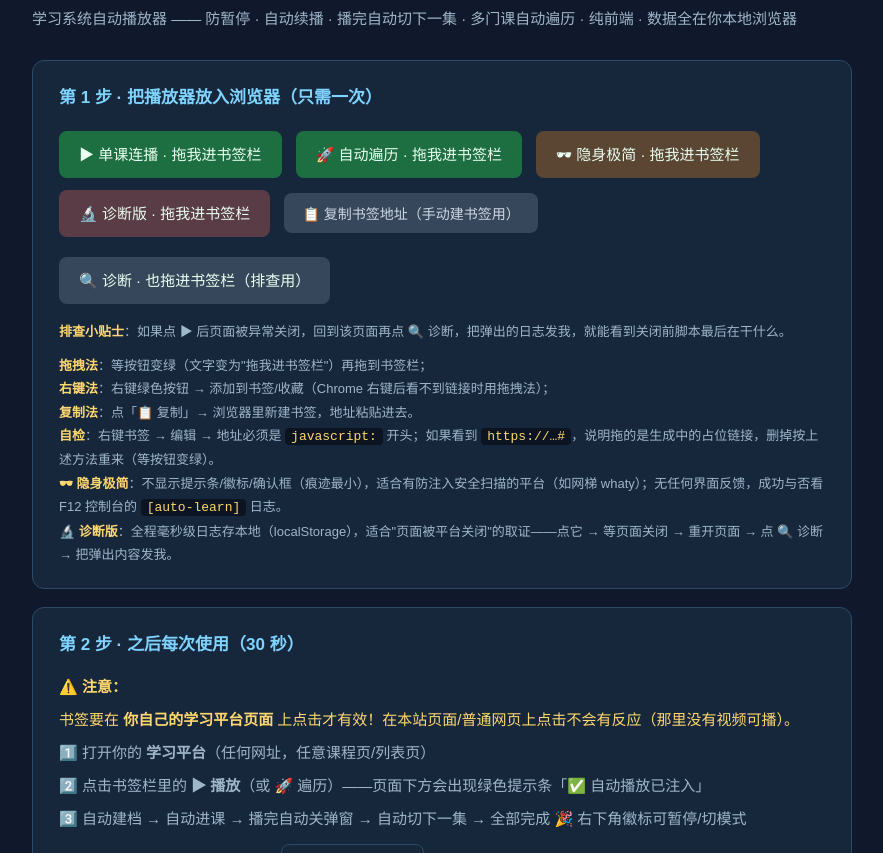
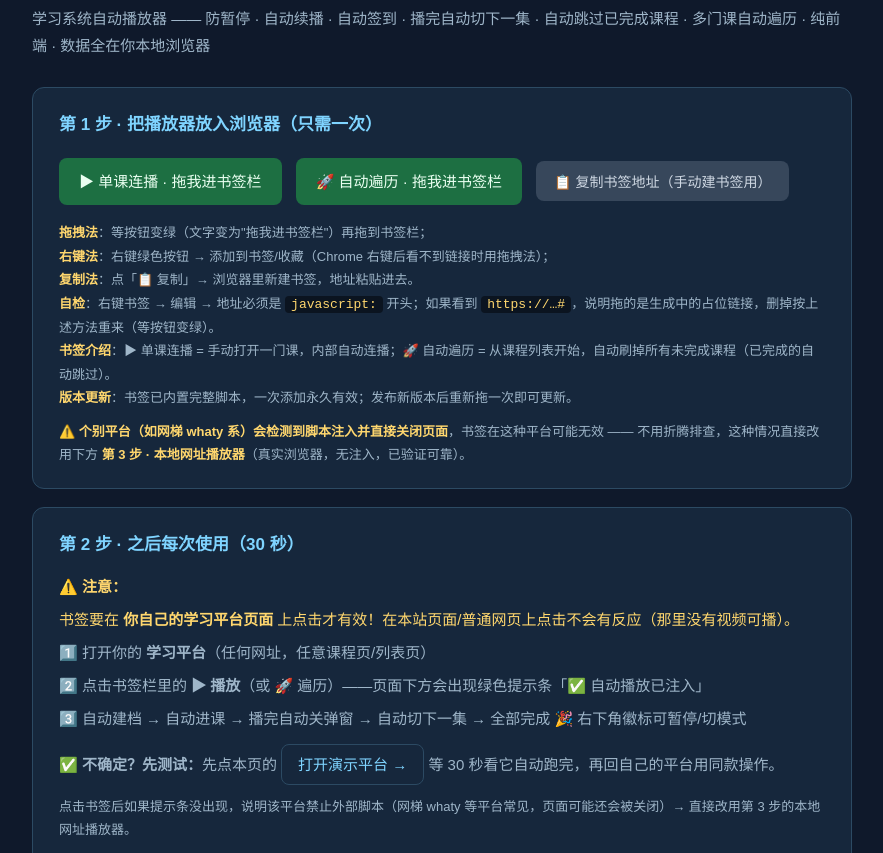
Before and after one commit to yyliucha/learning-auto-player, a website: page index.html in a window 1280 px wide. Shown: the part 90-943 px from the top of the page, without its empty margins (198-1081 px from the left). Drawn offline with Linux system fonts and the light colour scheme.

Commit message:
docs: 网页启动器移除无效书签（隐身/诊断），更新全部描述以匹配当前功能

```diff
--- a/index.html
+++ b/index.html
@@ -3,6 +3,7 @@
 <head>
 <meta charset="UTF-8">
 <meta name="viewport" content="width=device-width, initial-scale=1">
+<meta name="description" content="学习系统自动播放器：防暂停、自动续播、播完自动切下一集、多门课自动遍历。书签一键注入 + 本地真实浏览器播放器双路径。纯前端，数据全在你本地浏览器。">
 <title>Learning Auto Player · 学习系统自动播放器</title>
 <style>
   * { box-sizing: border-box; margin: 0; padding: 0; }
@@ -28,29 +29,24 @@
 <body>
 <div class="wrap">
   <h1>📚 Learning Auto Player</h1>
-  <div class="sub">学习系统自动播放器 —— 防暂停 · 自动续播 · 播完自动切下一集 · 多门课自动遍历 · 纯前端 · 数据全在你本地浏览器</div>
+  <div class="sub">学习系统自动播放器 —— 防暂停 · 自动续播 · 自动签到 · 播完自动切下一集 · 自动跳过已完成课程 · 多门课自动遍历 · 纯前端 · 数据全在你本地浏览器</div>
 
   <div class="card">
     <h2>第 1 步 · 把播放器放入浏览器（只需一次）</h2>
     <div>
       <a class="bm" id="bm-single" href="#" draggable="true" style="opacity:.5;pointer-events:none;">⏳ 单课连播 · 生成中…（等 1 秒转绿再拖）</a>
       <a class="bm" id="bm-traverse" href="#" draggable="true" style="opacity:.5;pointer-events:none;">⏳ 自动遍历 · 生成中…</a>
-      <a class="bm" id="bm-stealth" href="#" draggable="true" style="opacity:.5;pointer-events:none;background:#5a4633;">⏳ 隐身极简 · 生成中…</a>
-      <a class="bm" id="bm-diag" href="#" draggable="true" style="opacity:.5;pointer-events:none;background:#5a3c46;">⏳ 诊断版 · 生成中…</a>
       <button class="copy" id="copy-btn">📋 复制书签地址（手动建书签用）</button>
     </div>
-    <div style="margin-top:8px;">
-      <a class="bm" style="background:#37475b;" id="bm-diag" href="javascript:(function(){try{var raw=localStorage.getItem('autoLearn.trace.'+location.hostname);var arr=raw?JSON.parse(raw):[];var last=-1;for(var i=arr.length-1;i>=0;i--){if(arr[i].indexOf('====')===0){last=i;break;}}var show=last>=0?arr.slice(last):arr;var msg='追踪日志（'+location.hostname+'·仅最近一次运行）：\n\n'+show.join('\n');if(window.__autoLearn){try{var sc=JSON.parse(window.__autoLearn.scan());msg+='\n\n扫描：候选='+((sc.listCandidates||[]).map(function(c){return c.childSig+'x'+c.childCount}).join('、')||'无')}catch(e){}}alert(msg)}catch(e){alert('读取失败')}})();" draggable="true">🔍 诊断 · 也拖进书签栏（排查用）</a>
-    </div>
-    <div class="hint"><b>排查小贴士</b>：如果点 ▶ 后页面被异常关闭，回到该页面再点 🔍 诊断，把弹出的日志发我，就能看到关闭前脚本最后在干什么。</div>
     <div class="hint">
       <b>拖拽法</b>：等按钮变绿（文字变为"拖我进书签栏"）再拖到书签栏；<br>
       <b>右键法</b>：右键绿色按钮 → 添加到书签/收藏（Chrome 右键后看不到链接时用拖拽法）；<br>
       <b>复制法</b>：点「📋 复制」→ 浏览器里新建书签，地址粘贴进去。<br>
       <b>自检</b>：右键书签 → 编辑 → 地址必须是 <code>javascript:</code> 开头；如果看到 <code>https://…#</code>，说明拖的是生成中的占位链接，删掉按上述方法重来（等按钮变绿）。<br>
-      <b>🕶 隐身极简</b>：不显示提示条/徽标/确认框（痕迹最小），适合有防注入安全扫描的平台（如网梯 whaty）；无任何界面反馈，成功与否看 F12 控制台的 <code>[auto-learn]</code> 日志。<br>
-      <b>🔬 诊断版</b>：全程毫秒级日志存本地（localStorage），适合"页面被平台关闭"的取证——点它 → 等页面关闭 → 重开页面 → 点 🔍 诊断 → 把弹出内容发我。
+      <b>书签介绍</b>：▶ 单课连播 = 手动打开一门课，内部自动连播；🚀 自动遍历 = 从课程列表开始，自动刷掉所有未完成课程（已完成的自动跳过）。<br>
+      <b>版本更新</b>：书签已内置完整脚本，一次添加永久有效；发布新版本后重新拖一次即可更新。
     </div>
+    <div class="hint">⚠️ <b>个别平台（如网梯 whaty 系）会检测到脚本注入并直接关闭页面</b>，书签在这种平台可能无效 —— 不用折腾排查，这种情况直接改用下方 <b>第 3 步 · 本地网址播放器</b>（真实浏览器，无注入，已验证可靠）。</div>
   </div>
 
   <div class="card">
@@ -61,20 +57,20 @@
     <div class="step">2️⃣ 点击书签栏里的 <b>▶ 播放</b>（或 🚀 遍历）——页面下方会出现绿色提示条「✅ 自动播放已注入」</div>
     <div class="step">3️⃣ 自动建档 → 自动进课 → 播完自动关弹窗 → 自动切下一集 → 全部完成 🎉 右下角徽标可暂停/切模式</div>
     <div class="step">✅ <b>不确定？先测试：</b>先点本页的 <a class="demo-link" href="https://yyliucha.github.io/learning-auto-player/demo/" target="_blank">打开演示平台 →</a> 等 30 秒看它自动跑完，再回自己的平台用同款操作。</div>
-    <div class="hint">▶ 单课连播 = 你手动打开一门课，内部自动连播；🚀 自动遍历 = 从课程列表开始，自动刷掉所有未完成课程。点击书签后如果提示条没出现，说明该平台禁止外部脚本（少见），可改用本地 start.bat。</div>
+    <div class="hint">点击书签后如果提示条没出现，说明该平台禁止外部脚本（网梯 whaty 等平台常见，页面可能还会被关闭）→ 直接改用第 3 步的本地网址播放器。</div>
   </div>
 
   <div class="card">
     <h2>第 3 步 · 备选方式</h2>
-    <div class="step">· <b>Tampermonkey</b>：装扩展后粘贴 <code>auto-learn.user.js</code>（打开平台即自动运行，无需点书签）</div>
-    <div class="step">· <b>本地网址播放器</b>：<code>playwright/start.bat</code> 输入网址，真实浏览器自动播放（用于有 isTrusted/心跳检测的硬平台）</div>
-    <div class="step">· <b>先看看效果</b>：<a class="demo-link" href="./demo/" target="_blank">打开本地演示平台 →</a>（模拟真实平台特征，自动跑完给你看）</div>
+    <div class="step">· <b>本地网址播放器（硬平台首选，傻瓜式）</b>：双击 <code>playwright/start.bat</code> → 粘贴课程/总览网址 → 真实浏览器自动打开、自动签到、自动跳过已完成课程、自动播完所有未完成视频。对付"书签一注入就关页"的学校/企业平台（如网梯 whaty）。</div>
+    <div class="step">· <b>Tampermonkey</b>：装扩展后粘贴 <code>auto-learn.user.js</code>（打开平台即自动运行，无需点书签；个别平台环境限制下不会执行，此时用本地网址播放器）</div>
   </div>
 
   <div class="card">
     <h2>❓ 常见问题</h2>
     <div class="step">· <b>隐私</b>：网站只是"脚本发放站"，一切运行都在你自己的浏览器里，你的账号、进度、数据不上传任何服务器</div>
     <div class="step">· <b>为什么不能"我替你跑"</b>：需要登你账号的播放必须在你的浏览器里进行；把账号交给服务器有风险，且服务器 IP 会被平台识别</div>
+    <div class="step">· <b>已完成的不重复播</b>：遍历时按平台"完成状态"判定，已学完的视频/课程自动跳过，只播未完成的</div>
     <div class="step">· <b>首次适配</b>：常见平台打开即用；个别平台结构特殊会自动回退通用模式，把右下角徽标文字发我即可</div>
     <div class="step">· <b>合规</b>：仅供个人学习使用，请确认符合所在平台的使用规范</div>
   </div>
@@ -86,57 +82,35 @@
 <script>
 (function () {
   'use strict';
-  var origin = location.origin;
 
   /* 全量内嵌式书签：把 auto-learn.user.js 完整编入书签地址，零外部加载，
      绕过目标平台的 CSP 外部脚本限制（学校/企业系统常见）
      用 try/catch 包裹 + 以 void 0 结尾：保证执行结果恒为 undefined，
      杜绝 javascript: 书签被浏览器当作"跳转"把页面替换/关闭的一切可能 */
-  function buildBookmark(code, mode, flag) {
+  function buildBookmark(code, mode) {
     var tail = mode === 'traverse'
       ? "setTimeout(function(){try{window.__autoLearn.setMode('traverse')}catch(e){}},1500);"
       : '';
-    var pre = '';
-    if (flag === 'DIAG') {
-      pre = "alert('🔬 诊断版已启动：正在记录毫秒级日志…\n页面被关闭后，重开此页读取即可');" +
-        "try{Object.defineProperty(window,'__AL_DIAG__',{value:1,configurable:true});}catch(e){window.__AL_DIAG__=1;}";
-    } else if (flag === 'STEALTH') {
-      pre = "try{Object.defineProperty(window,'__AL_STEALTH__',{value:1,configurable:true});}catch(e){window.__AL_STEALTH__=1;}";
-    }
-    var wrapped = "(function(){" + pre + "try{" + code + "\n" + tail +
+    var wrapped = "(function(){try{" + code + "\n" + tail +
       "}catch(e){alert('自动播放脚本出错：'+e.message)}void 0;})();";
     return 'javascript:' + encodeURIComponent(wrapped);
   }
 
   var bmSingle = '';
   var bmTraverse = '';
-  var bmStealth = '';
-  var bmDiag = '';
   fetch('auto-learn.user.js').then(function (r) { return r.text(); }).then(function (code) {
-    bmSingle = buildBookmark(code, 'single', '');
-    bmTraverse = buildBookmark(code, 'traverse', '');
-    bmStealth = buildBookmark(code, 'single', 'STEALTH');
-    bmDiag = buildBookmark(code, 'single', 'DIAG');
+    bmSingle = buildBookmark(code, 'single');
+    bmTraverse = buildBookmark(code, 'traverse');
     var a1 = document.getElementById('bm-single');
     var a2 = document.getElementById('bm-traverse');
-    var a3 = document.getElementById('bm-stealth');
-    var a4 = document.getElementById('bm-diag');
     a1.href = bmSingle;
     a2.href = bmTraverse;
-    a3.href = bmStealth;
-    a4.href = bmDiag;
     a1.style.opacity = '1';
     a2.style.opacity = '1';
-    a3.style.opacity = '1';
-    a4.style.opacity = '1';
     a1.style.pointerEvents = 'auto';
     a2.style.pointerEvents = 'auto';
-    a3.style.pointerEvents = 'auto';
-    a4.style.pointerEvents = 'auto';
     a1.textContent = '▶ 单课连播 · 拖我进书签栏';
     a2.textContent = '🚀 自动遍历 · 拖我进书签栏';
-    a3.textContent = '🕶 隐身极简 · 拖我进书签栏';
-    a4.textContent = '🔬 诊断版 · 拖我进书签栏';
     var m = code.match(/@version\s+([\d.]+)/);
     document.getElementById('ver').textContent = '脚本版本：v' + (m ? m[1] : '?') + ' · 书签已内置完整脚本（约 60KB，一次添加永久有效；发布新版本后重新拖一次即可更新）';
   }).catch(function () {
--- a/package.json
+++ b/package.json
@@ -1,8 +1,8 @@
 {
   "name": "learning-auto-player",
-  "version": "1.6.0",
+  "version": "1.7.2",
   "private": true,
-  "description": "学习系统自动播放：防暂停 + 自动续播 + 自动切下一集 + 多门课遍历",
+  "description": "学习系统自动播放器：防暂停、自动续播、自动签到、播完自动切下一集、自动跳过已完成、多门课自动遍历。书签注入 + 本地真实浏览器播放器双路径，纯前端零后端。",
   "scripts": {
     "test": "node test/harness.js",
     "player": "node playwright/auto-learn.js"
```
Also changed, not shown: README.md.
